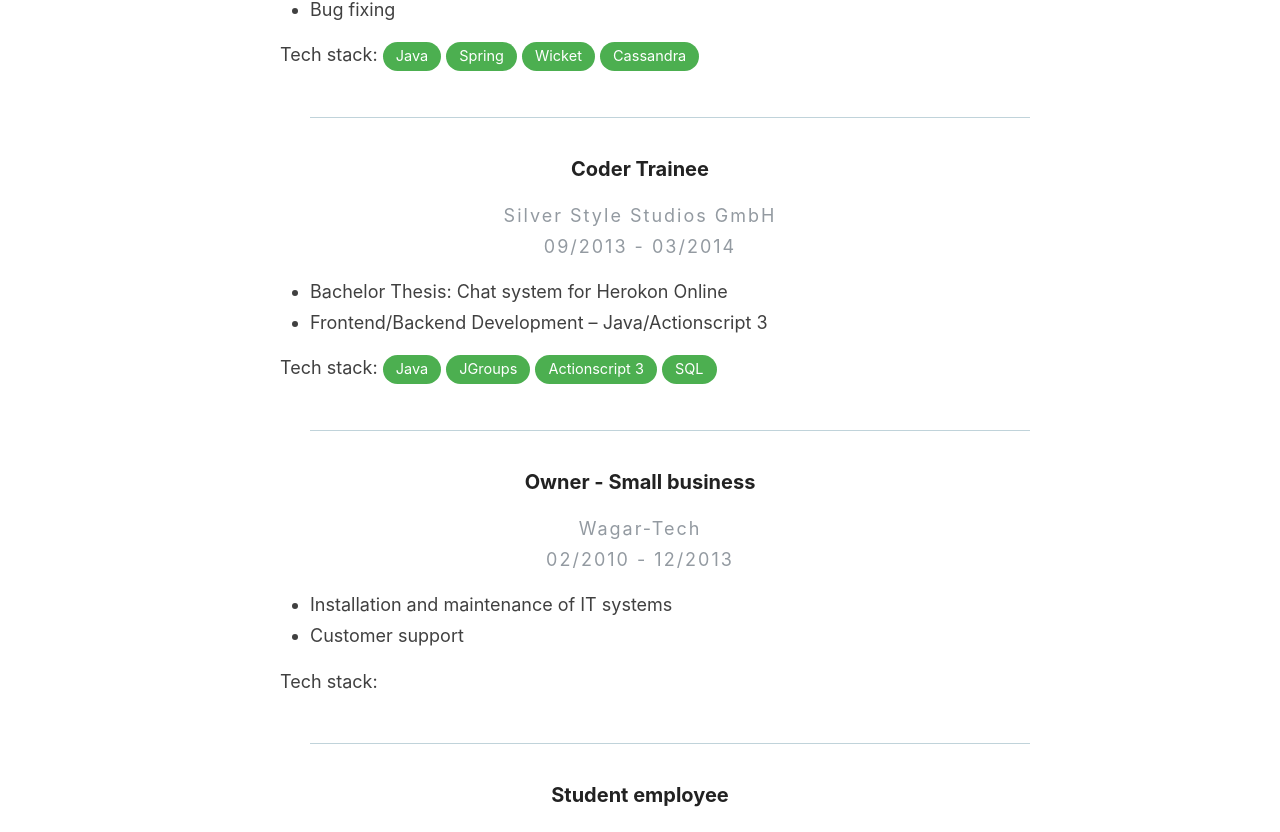
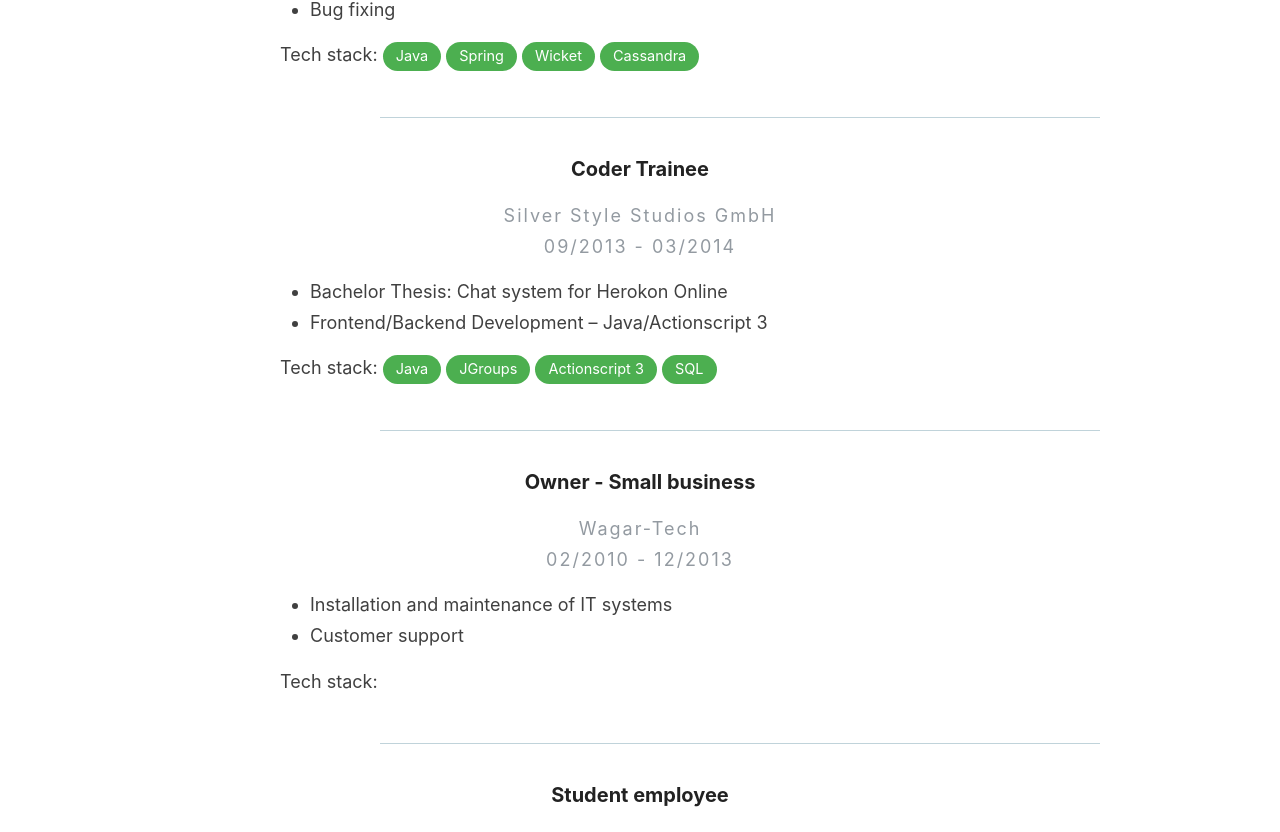
Before and after one commit to swagar/my-reverie, a Jekyll site: the page built from _pages/cv.md, in a window 1280 px wide. Shown: the part 507-1339 px from the top of the page. Built offline with Jekyll 4.4.1, drawn with Linux system fonts in a browser that asks for light colours.

Commit message:
work on cv

```diff
--- a/assets/style.scss
+++ b/assets/style.scss
@@ -132,7 +132,7 @@ h2 {
      	    width: 100%;
      	    height: 1px;
      	    background: rgb(192, 211, 218);
-     	    margin: 0px 30px;
+     	    margin: 0px 100px;
      }
  }
 
```
